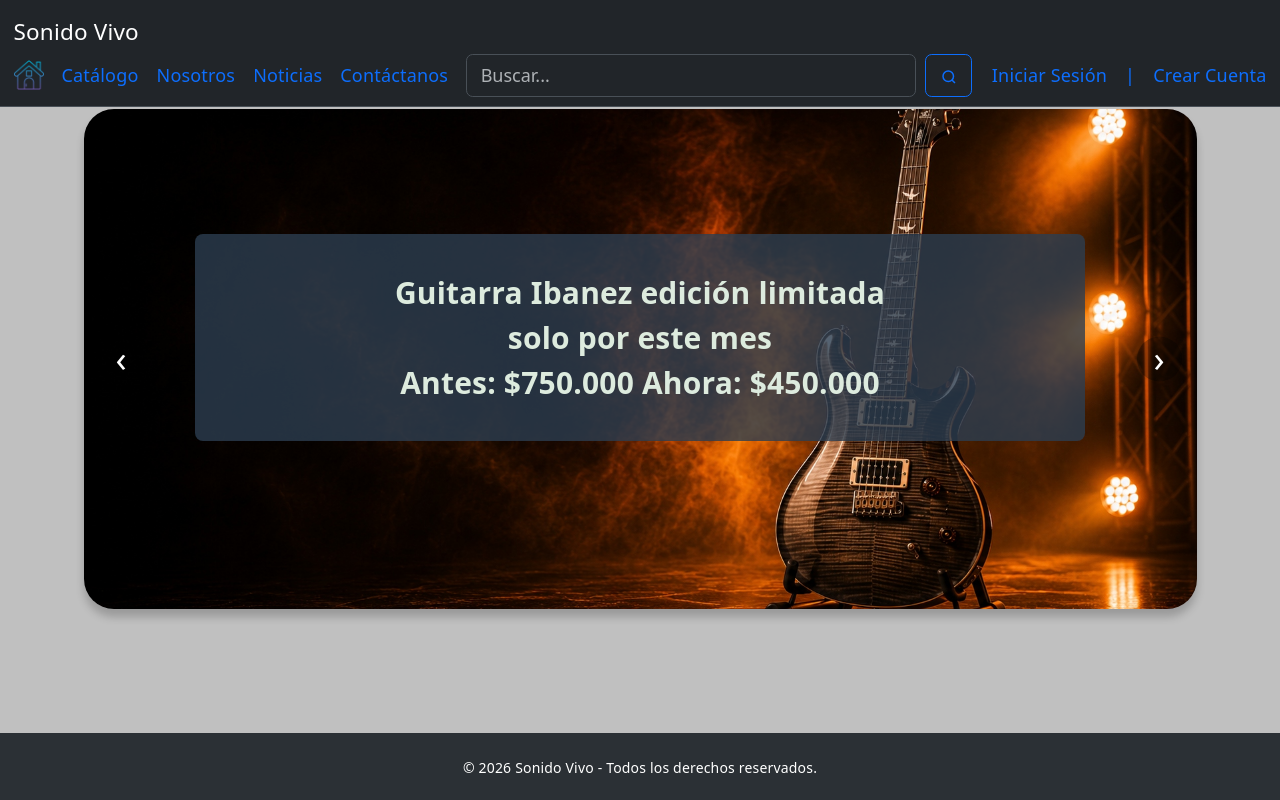
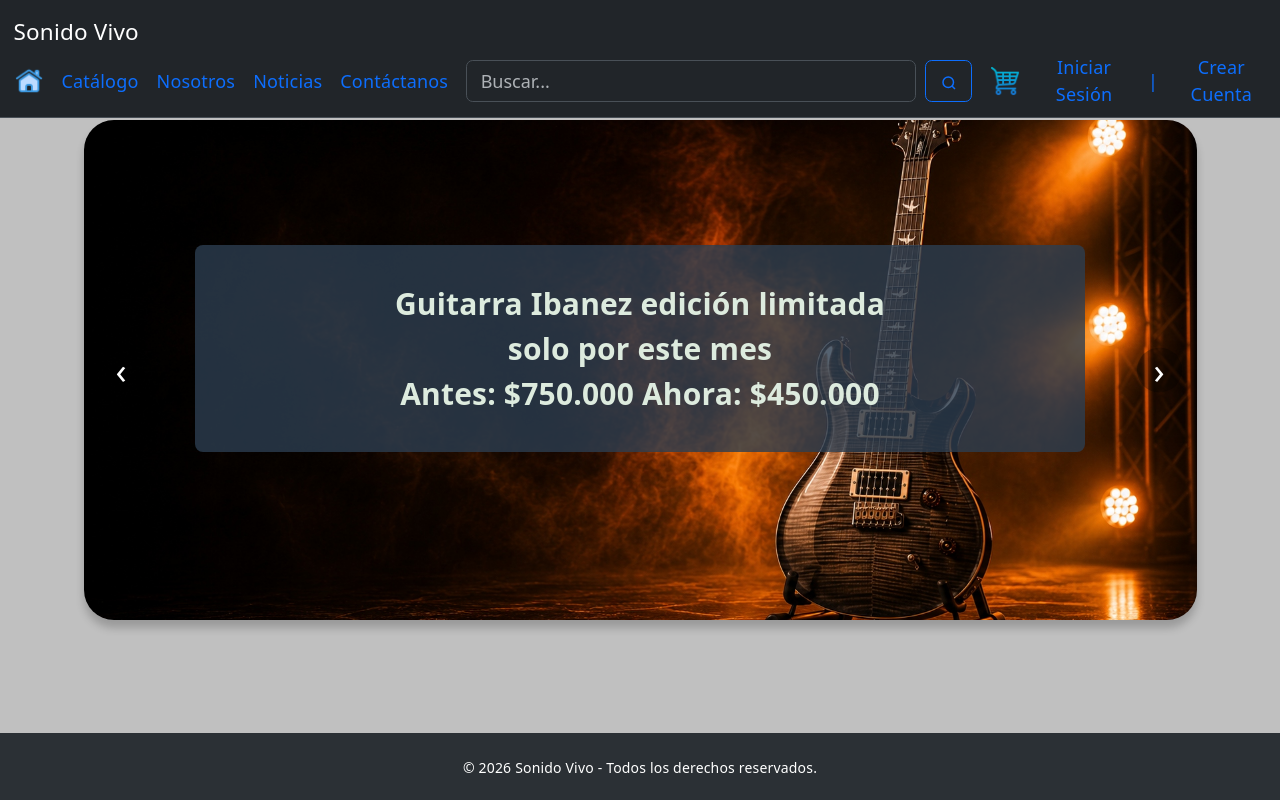
Before and after one commit to CoteCruces/sonido-vivo-v2, a React (Vite) app: page / in a window 1280 px wide. Built offline with nearby package versions, Linux system fonts and the light colour scheme.

Commit message:
Iconos/Boton
Agregado boton de carrito y cambio de iconos

```diff
--- a/src/componentes/organismos/Navbar.tsx
+++ b/src/componentes/organismos/Navbar.tsx
@@ -43,6 +43,15 @@ function Navbar() {
 
                 <BuscadorNavbar />
 
+                    <Link className="nav-link" to="/">
+                        <img
+                            src="/imgIcons/cart.png"
+                            alt="Carrito"
+                            width="30"
+                            height="30"
+                        />
+                    </Link>
+
                     <div className="d-flex align-items-center ms-auto gap-3">
 
                         <Link className="nav-link text-primary" to="/login">
```
Also changed, not shown: public/imgIcons/cart.png, public/imgIcons/home.png.
